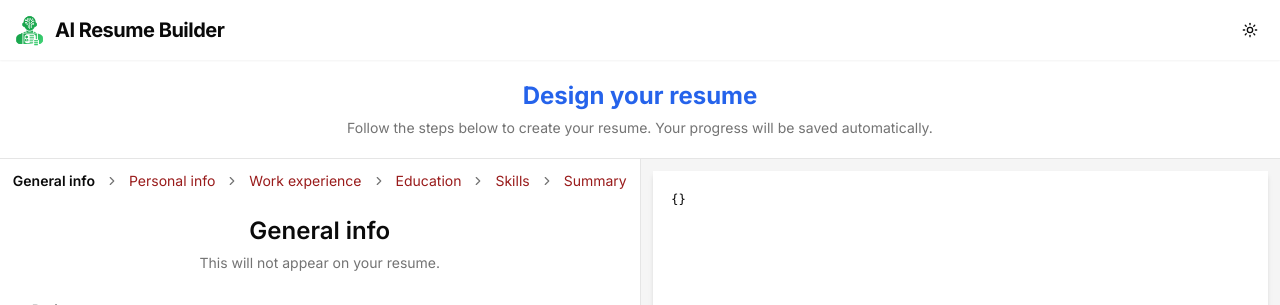
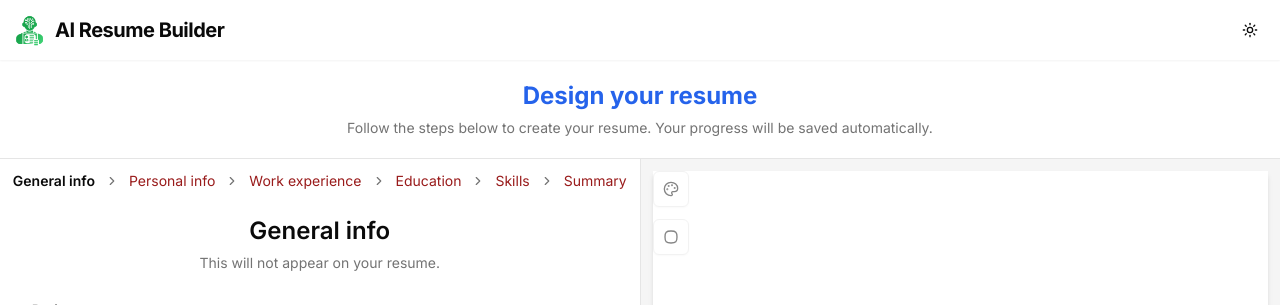
Before and after one commit to NeilRow56/coding_cv, a Next.js app: page /editor in a window 1280 px wide. Shown: the top 305 px of the page. Built offline with nearby package versions, Linux system fonts and the light colour scheme.

Commit message:
Added color and styles button to ResumePreviewSection component

```diff
--- /dev/null
+++ b/src/app/(main)/editor/BorderStyleButton.tsx
@@ -0,0 +1,44 @@
+import { Button } from '@/components/ui/button'
+import { Circle, Square, Squircle } from 'lucide-react'
+
+export const BorderStyles = {
+  SQUARE: 'square',
+  CIRCLE: 'circle',
+  SQUIRCLE: 'squircle'
+}
+
+const borderStyles = Object.values(BorderStyles)
+
+interface BorderStyleButtonProps {
+  borderStyle: string | undefined
+  onChange: (borderStyle: string) => void
+}
+
+export default function BorderStyleButton({
+  borderStyle,
+  onChange
+}: BorderStyleButtonProps) {
+  function handleClick() {
+    const currentIndex = borderStyle ? borderStyles.indexOf(borderStyle) : 0
+    const nextIndex = (currentIndex + 1) % borderStyles.length
+    onChange(borderStyles[nextIndex])
+  }
+
+  const Icon =
+    borderStyle === 'square'
+      ? Square
+      : borderStyle === 'circle'
+        ? Circle
+        : Squircle
+
+  return (
+    <Button
+      variant='outline'
+      size='icon'
+      title='Change border style'
+      onClick={handleClick}
+    >
+      <Icon className='size-5' />
+    </Button>
+  )
+}
--- /dev/null
+++ b/src/app/(main)/editor/ColorPicker.tsx
@@ -0,0 +1,39 @@
+import { Button } from '@/components/ui/button'
+import {
+  Popover,
+  PopoverContent,
+  PopoverTrigger
+} from '@/components/ui/popover'
+import { PaletteIcon } from 'lucide-react'
+import { useState } from 'react'
+import { Color, ColorChangeHandler, TwitterPicker } from 'react-color'
+
+interface ColorPickerProps {
+  color: Color | undefined
+  onChange: ColorChangeHandler
+}
+
+export default function ColorPicker({ color, onChange }: ColorPickerProps) {
+  const [showPopover, setShowPopover] = useState(false)
+
+  return (
+    <Popover open={showPopover} onOpenChange={setShowPopover}>
+      <PopoverTrigger asChild>
+        <Button
+          variant='outline'
+          size='icon'
+          title='Change resume color'
+          onClick={() => setShowPopover(true)}
+        >
+          <PaletteIcon className='size-5' />
+        </Button>
+      </PopoverTrigger>
+      <PopoverContent
+        className='border-none bg-transparent shadow-none'
+        align='end'
+      >
+        <TwitterPicker color={color} onChange={onChange} triangle='top-right' />
+      </PopoverContent>
+    </Popover>
+  )
+}
--- a/src/app/(main)/editor/ResumeEditor.tsx
+++ b/src/app/(main)/editor/ResumeEditor.tsx
@@ -1,10 +1,6 @@
 'use client'
 
-import { Button } from '@/components/ui/button'
-import Link from 'next/link'
 import React, { useState } from 'react'
-import GeneralInfoForm from './forms/GeneralInfoForm'
-import PersonalInfoForm from './forms/PersonalInfoForm'
 import { useSearchParams } from 'next/navigation'
 import { steps } from './steps'
 import Breadcrumbs from './Breadcrumbs'
--- a/src/app/(main)/editor/ResumePreviewSection.tsx
+++ b/src/app/(main)/editor/ResumePreviewSection.tsx
@@ -1,8 +1,8 @@
 import ResumePreview from '@/components/ResumePreview'
 import { cn } from '@/lib/utils'
 import { ResumeValues } from '@/lib/validation'
-// import BorderStyleButton from "./BorderStyleButton";
-// import ColorPicker from "./ColorPicker";
+import BorderStyleButton from './BorderStyleButton'
+import ColorPicker from './ColorPicker'
 
 interface ResumePreviewSectionProps {
   resumeData: ResumeValues
@@ -19,6 +19,20 @@ export default function ResumePreviewSection({
     <div
       className={cn('group relative hidden w-full md:flex md:w-1/2', className)}
     >
+      <div className='absolute left-1 top-1 flex flex-none flex-col gap-3 opacity-50 transition-opacity group-hover:opacity-100 lg:left-3 lg:top-3 2xl:opacity-100'>
+        <ColorPicker
+          color={resumeData.colorHex}
+          onChange={color =>
+            setResumeData({ ...resumeData, colorHex: color.hex })
+          }
+        />
+        <BorderStyleButton
+          borderStyle={resumeData.borderStyle}
+          onChange={borderStyle =>
+            setResumeData({ ...resumeData, borderStyle })
+          }
+        />
+      </div>
       <div className='flex w-full justify-center overflow-y-auto bg-secondary p-3'>
         <ResumePreview
           resumeData={resumeData}
--- a/src/components/ResumePreview.tsx
+++ b/src/components/ResumePreview.tsx
@@ -4,6 +4,8 @@ import { ResumeValues } from '@/lib/validation'
 import Image from 'next/image'
 import React, { useEffect, useRef, useState } from 'react'
 import { Badge } from './ui/badge'
+import { formatDate } from 'date-fns'
+import { BorderStyles } from '@/app/(main)/editor/BorderStyleButton'
 
 interface ResumePreviewProps {
   resumeData: ResumeValues
@@ -33,7 +35,7 @@ export default function ResumePreview({
           zoom: (1 / 794) * width
         }}
       >
-        <pre>{JSON.stringify(resumeData, null, 2)}</pre>
+        {/* <pre>{JSON.stringify(resumeData, null, 2)}</pre> */}
         <PersonalInfoHeader resumeData={resumeData} />
         <SummarySection resumeData={resumeData} />
         <WorkExperienceSection resumeData={resumeData} />
@@ -57,9 +59,9 @@ function PersonalInfoHeader({ resumeData }: ResumeSectionProps) {
     city,
     country,
     phone,
-    email
-    //   colorHex,
-    //   borderStyle,
+    email,
+    colorHex,
+    borderStyle
   } = resumeData
 
   const [photoSrc, setPhotoSrc] = useState(photo instanceof File ? '' : photo)
@@ -80,31 +82,31 @@ function PersonalInfoHeader({ resumeData }: ResumeSectionProps) {
           height={100}
           alt='Author photo'
           className='aspect-square object-cover'
-          // style={{
-          //   borderRadius:
-          //     borderStyle === BorderStyles.SQUARE
-          //       ? "0px"
-          //       : borderStyle === BorderStyles.CIRCLE
-          //         ? "9999px"
-          //         : "10%",
-          // }}
+          style={{
+            borderRadius:
+              borderStyle === BorderStyles.SQUARE
+                ? '0px'
+                : borderStyle === BorderStyles.CIRCLE
+                  ? '9999px'
+                  : '10%'
+          }}
         />
       )}
       <div className='space-y-2.5'>
         <div className='space-y-1'>
           <p
             className='text-3xl font-bold'
-            //   style={{
-            //     color: colorHex,
-            //   }}
+            style={{
+              color: colorHex
+            }}
           >
             {firstName} {lastName}
           </p>
           <p
             className='font-medium'
-            //   style={{
-            //     color: colorHex,
-            //   }}
+            style={{
+              color: colorHex
+            }}
           >
             {jobTitle}
           </p>
@@ -122,7 +124,7 @@ function PersonalInfoHeader({ resumeData }: ResumeSectionProps) {
 }
 
 function SummarySection({ resumeData }: ResumeSectionProps) {
-  const { summary } = resumeData
+  const { summary, colorHex } = resumeData
 
   if (!summary) return null
 
@@ -130,17 +132,16 @@ function SummarySection({ resumeData }: ResumeSectionProps) {
     <>
       <hr
         className='border-2'
-
-        //   style={{
-        //     borderColor: colorHex,
-        //   }}
+        style={{
+          borderColor: colorHex
+        }}
       />
       <div className='break-inside-avoid space-y-3'>
         <p
           className='text-lg font-semibold'
-          // style={{
-          //   color: colorHex,
-          // }}
+          style={{
+            color: colorHex
+          }}
         >
           Professional profile
         </p>
@@ -151,7 +152,7 @@ function SummarySection({ resumeData }: ResumeSectionProps) {
 }
 
 function WorkExperienceSection({ resumeData }: ResumeSectionProps) {
-  const { workExperiences } = resumeData
+  const { workExperiences, colorHex } = resumeData
 
   const workExperiencesNotEmpty = workExperiences?.filter(
     experience => Object.values(experience).filter(Boolean).length > 0
@@ -163,16 +164,16 @@ function WorkExperienceSection({ resumeData }: ResumeSectionProps) {
     <>
       <hr
         className='border-2'
-        //   style={{
-        //     borderColor: colorHex,
-        //   }}
+        style={{
+          borderColor: colorHex
+        }}
       />
       <div className='space-y-3'>
         <p
           className='text-lg font-semibold'
-          // style={{
-          //   color: colorHex,
-          // }}
+          style={{
+            color: colorHex
+          }}
         >
           Work experience
         </p>
@@ -180,15 +181,17 @@ function WorkExperienceSection({ resumeData }: ResumeSectionProps) {
           <div key={index} className='break-inside-avoid space-y-1'>
             <div
               className='flex items-center justify-between text-sm font-semibold'
-              // style={{
-              //   color: colorHex,
-              // }}
+              //   style={{
+              //     color: colorHex
+              //   }}
             >
               <span>{experience.position}</span>
               {experience.startDate && (
                 <span>
-                  {/* {formatDate(exp.startDate, "MM/yyyy")} -{" "}
-                    {exp.endDate ? formatDate(exp.endDate, "MM/yyyy") : "Present"} */}
+                  {formatDate(experience.startDate, 'MM/yyyy')} -{' '}
+                  {experience.endDate
+                    ? formatDate(experience.endDate, 'MM/yyyy')
+                    : 'Present'}
                 </span>
               )}
             </div>
@@ -204,7 +207,7 @@ function WorkExperienceSection({ resumeData }: ResumeSectionProps) {
 }
 
 function EducationSection({ resumeData }: ResumeSectionProps) {
-  const { educations } = resumeData
+  const { educations, colorHex } = resumeData
 
   const educationsNotEmpty = educations?.filter(
     edu => Object.values(edu).filter(Boolean).length > 0
@@ -216,16 +219,16 @@ function EducationSection({ resumeData }: ResumeSectionProps) {
     <>
       <hr
         className='border-2'
-        //   style={{
-        //     borderColor: colorHex,
-        //   }}
+        style={{
+          borderColor: colorHex
+        }}
       />
       <div className='space-y-3'>
         <p
           className='text-lg font-semibold'
-          // style={{
-          //   color: colorHex,
-          // }}
+          style={{
+            color: colorHex
+          }}
         >
           Education
         </p>
@@ -233,15 +236,15 @@ function EducationSection({ resumeData }: ResumeSectionProps) {
           <div key={index} className='break-inside-avoid space-y-1'>
             <div
               className='flex items-center justify-between text-sm font-semibold'
-              // style={{
-              //   color: colorHex,
-              // }}
+              //   style={{
+              //     color: colorHex
+              //   }}
             >
               <span>{edu.degree}</span>
               {edu.startDate && (
                 <span>
-                  {/* {edu.startDate &&
-                      `${formatDate(edu.startDate, "MM/yyyy")} ${edu.endDate ? `- ${formatDate(edu.endDate, "MM/yyyy")}` : ""}`} */}
+                  {edu.startDate &&
+                    `${formatDate(edu.startDate, 'MM/yyyy')} ${edu.endDate ? `- ${formatDate(edu.endDate, 'MM/yyyy')}` : ''}`}
                 </span>
               )}
             </div>
@@ -254,7 +257,7 @@ function EducationSection({ resumeData }: ResumeSectionProps) {
 }
 
 function SkillsSection({ resumeData }: ResumeSectionProps) {
-  const { skills } = resumeData
+  const { skills, colorHex, borderStyle } = resumeData
 
   if (!skills?.length) return null
 
@@ -262,16 +265,16 @@ function SkillsSection({ resumeData }: ResumeSectionProps) {
     <>
       <hr
         className='border-2'
-        //   style={{
-        //     borderColor: colorHex,
-        //   }}
+        style={{
+          borderColor: colorHex
+        }}
       />
       <div className='break-inside-avoid space-y-3'>
         <p
           className='text-lg font-semibold'
-          // style={{
-          //   color: colorHex,
-          // }}
+          style={{
+            color: colorHex
+          }}
         >
           Skills
         </p>
@@ -280,15 +283,15 @@ function SkillsSection({ resumeData }: ResumeSectionProps) {
             <Badge
               key={index}
               className='rounded-md bg-black text-white hover:bg-black'
-              // style={{
-              //   backgroundColor: colorHex,
-              //   borderRadius:
-              //     borderStyle === BorderStyles.SQUARE
-              //       ? "0px"
-              //       : borderStyle === BorderStyles.CIRCLE
-              //         ? "9999px"
-              //         : "8px",
-              // }}
+              style={{
+                // backgroundColor: colorHex,
+                borderRadius:
+                  borderStyle === BorderStyles.SQUARE
+                    ? '0px'
+                    : borderStyle === BorderStyles.CIRCLE
+                      ? '9999px'
+                      : '8px'
+              }}
             >
               {skill}
             </Badge>
--- a/src/lib/validation.ts
+++ b/src/lib/validation.ts
@@ -80,7 +80,9 @@ export const resumeSchema = z.object({
   ...workExperienceSchema.shape,
   ...educationSchema.shape,
   ...skillsSchema.shape,
-  ...summarySchema.shape
+  ...summarySchema.shape,
+  colorHex: optionalString,
+  borderStyle: optionalString
 })
 
 export type ResumeValues = Omit<z.infer<typeof resumeSchema>, 'photo'> & {
```
